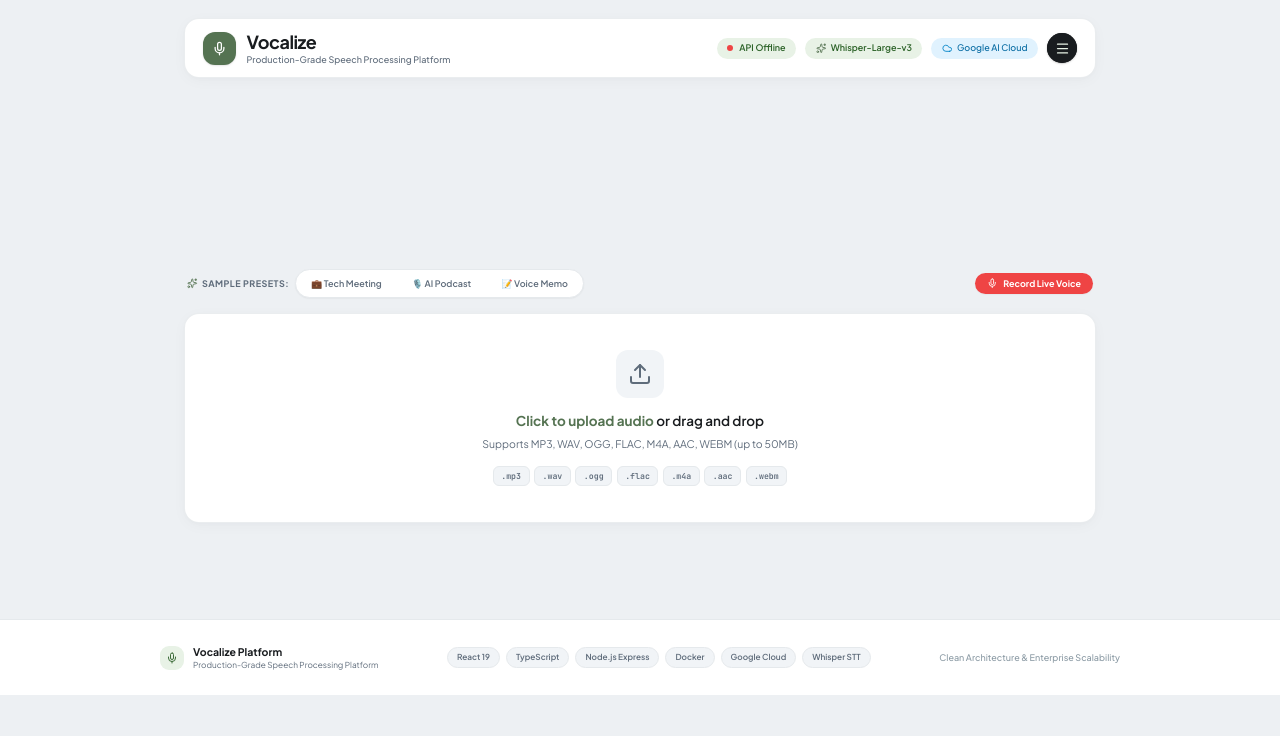
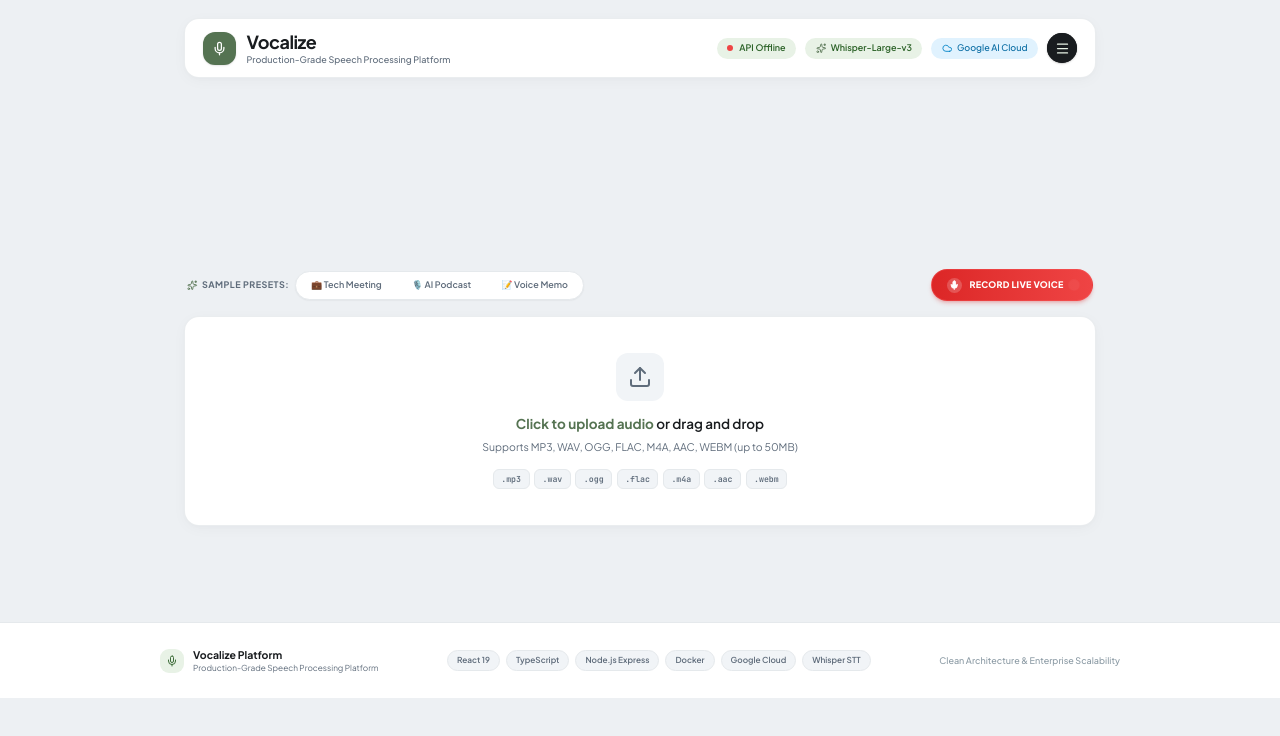
Before and after one commit to kevidn/vocalize, a React (Vite) app in the folder frontend/: page / in a window 1280 px wide. Shown: the top 736 px of the page. Built offline with nearby package versions, Linux system fonts and the light colour scheme; no server answers.

Commit message:
feat(ui): enlarge and redesign Record Live Voice button with gradient, mic badge, and live pulse ring

```diff
--- a/frontend/src/components/DropZone.tsx
+++ b/frontend/src/components/DropZone.tsx
@@ -172,26 +172,35 @@ export const DropZone: React.FC<DropZoneProps> = ({
           </div>
         </div>
 
-        {/* Live Mic Voice Dictation Button */}
+        {/* Live Mic Voice Dictation Button (Redesigned & Prominent) */}
         <div>
           {!isRecording ? (
             <button
               type="button"
               disabled={disabled}
               onClick={startRecording}
-              className="flex items-center gap-2 px-4 py-1.5 rounded-full bg-[#ef4444] hover:bg-[#dc2626] text-white text-xs font-bold transition-all shadow-xs cursor-pointer"
+              className="group relative flex items-center gap-2.5 px-5 py-2.5 rounded-full bg-gradient-to-r from-[#dc2626] to-[#ef4444] hover:from-[#b91c1c] hover:to-[#dc2626] text-white text-xs font-extrabold shadow-md shadow-[#dc2626]/25 hover:shadow-lg hover:shadow-[#dc2626]/40 hover:scale-[1.03] active:scale-[0.98] transition-all duration-200 cursor-pointer border border-red-400/30"
             >
-              <Mic className="w-3.5 h-3.5" />
-              <span>Record Live Voice</span>
+              <div className="w-5 h-5 rounded-full bg-white/20 flex items-center justify-center shrink-0 group-hover:scale-110 transition-transform">
+                <Mic className="w-3.5 h-3.5 text-white fill-white" />
+              </div>
+              <span className="tracking-wide">RECORD LIVE VOICE</span>
+              <span className="w-2 h-2 rounded-full bg-white animate-ping shrink-0 opacity-75" />
             </button>
           ) : (
             <button
               type="button"
               onClick={stopRecording}
-              className="flex items-center gap-2 px-4 py-1.5 rounded-full bg-[#191c1f] text-white text-xs font-bold animate-pulse shadow-xs cursor-pointer"
+              className="flex items-center gap-3 px-6 py-2.5 rounded-full bg-[#191c1f] hover:bg-[#2d3136] text-white text-xs font-extrabold shadow-lg shadow-black/20 hover:scale-[1.02] active:scale-[0.98] transition-all duration-200 cursor-pointer border border-red-500/40"
             >
-              <Square className="w-3.5 h-3.5 text-[#ef4444] fill-[#ef4444]" />
-              <span>Recording... ({recordingTime}s) - Click Stop</span>
+              <span className="relative flex h-3 w-3">
+                <span className="animate-ping absolute inline-flex h-full w-full rounded-full bg-red-400 opacity-75"></span>
+                <span className="relative inline-flex rounded-full h-3 w-3 bg-red-500"></span>
+              </span>
+              <span>RECORDING ({recordingTime}s)</span>
+              <span className="px-2 py-0.5 rounded-md bg-red-500/20 text-red-400 text-[10px] font-bold uppercase tracking-wider">
+                Click Stop
+              </span>
             </button>
           )}
         </div>
```
